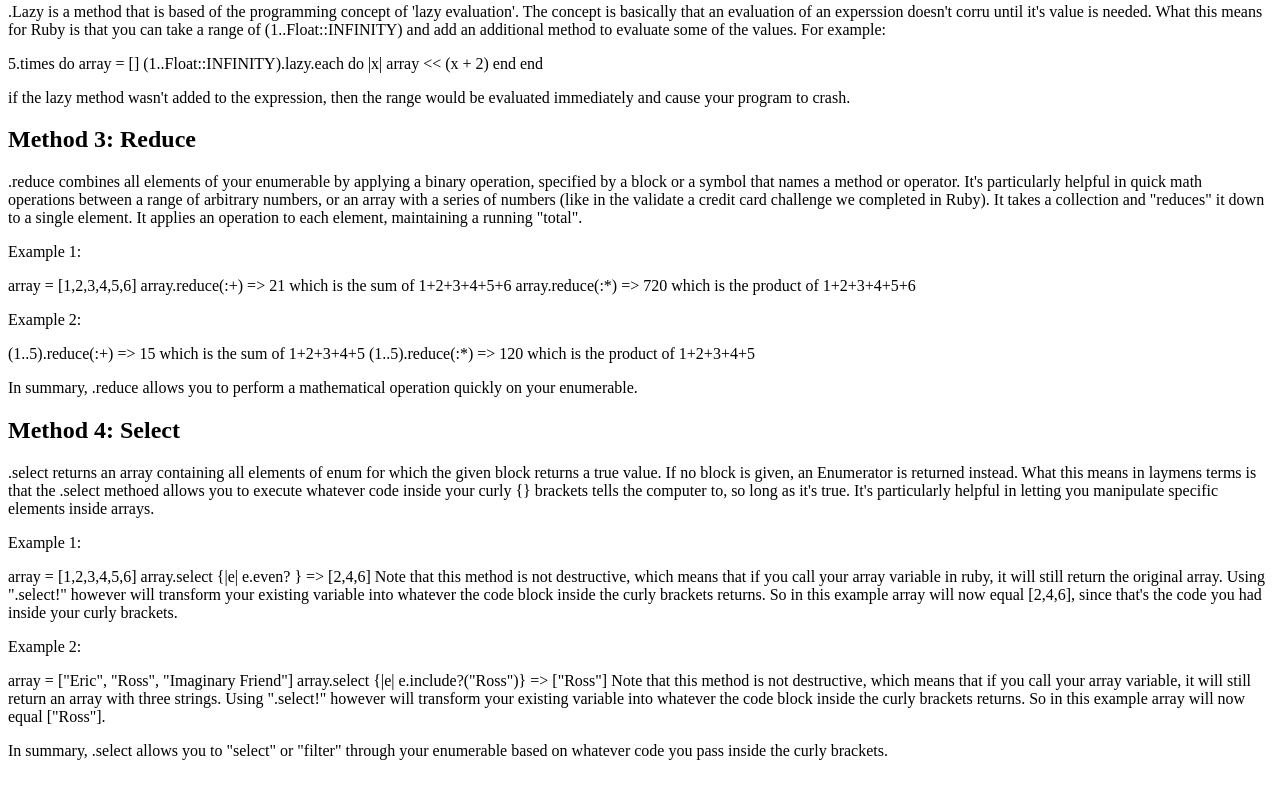
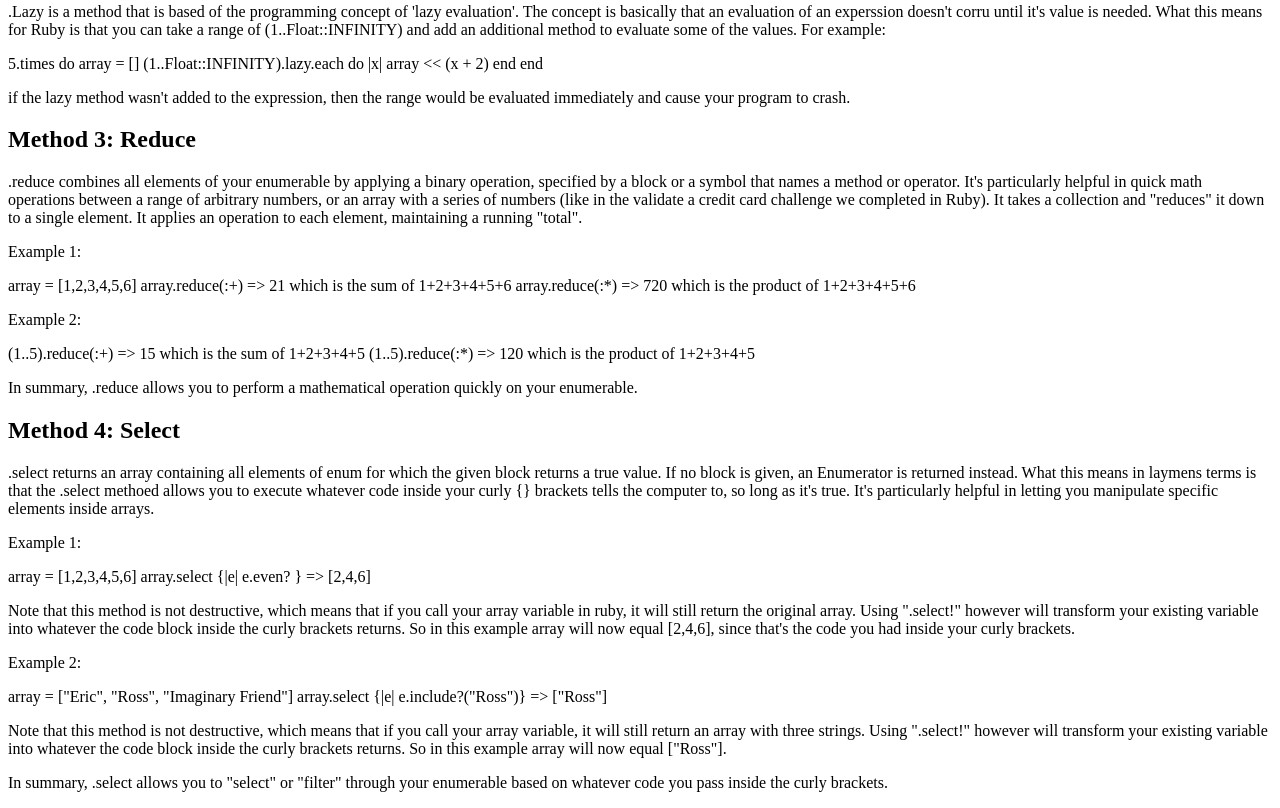
Before and after one commit to arosswilson/grapefruitricky.github.io, a plain HTML site: page blog/cheat-sheet.html in a window 1280 px wide. Shown: the part 471-1279 px from the top of the page. Before the commit the page ends 1247 px from the top, so only its background shows below. Drawn offline with Linux system fonts and the light colour scheme.

Commit message:
update formatting

```diff
--- a/blog/cheat-sheet.html
+++ b/blog/cheat-sheet.html
@@ -29,7 +29,8 @@
       <p>.Lazy is a method that is based of the programming concept of 'lazy evaluation'. The concept is basically that an evaluation of an experssion doesn't corru until it's value is needed. What this means for Ruby is that you can take a range of (1..Float::INFINITY) and add an additional method to evaluate some of the values. For example:
       </p>
 
-     <p class="code">5.times do
+     <p class="code">
+      5.times do
         array = []
         (1..Float::INFINITY).lazy.each do |x|
           array << (x + 2)
@@ -47,16 +48,20 @@
 
       <p>Example 1:</p>
 
-    <p class="code">array = [1,2,3,4,5,6]
+    <p class="code">
+      array = [1,2,3,4,5,6]
         array.reduce(:+)
       => 21 which is the sum of 1+2+3+4+5+6
+
         array.reduce(:*)
       => 720 which is the product of 1+2+3+4+5+6
       </p>
 
       <p>Example 2:</p>
-      <p class="code">(1..5).reduce(:+)
+      <p class="code">
+        (1..5).reduce(:+)
       => 15 which is the sum of 1+2+3+4+5
+
         (1..5).reduce(:*)
       => 120 which is the product of 1+2+3+4+5
       </p>
@@ -71,17 +76,21 @@
 
       <p>Example 1:</p>
 
-    <p class="code">array = [1,2,3,4,5,6]
+    <p class="code">
+      array = [1,2,3,4,5,6]
         array.select {|e| e.even? }
-         => [2,4,6]
+      => [2,4,6]</p>
+    <p>
        Note that this method is not destructive, which means that if you call your array variable in ruby, it will still return the original array. Using ".select!" however will transform your existing variable into whatever the code block inside the curly brackets returns. So in this example array will now equal [2,4,6], since that's the code you had inside your curly brackets.
       </p>
 
       <p>Example 2:</p>
-      <p class="code">array = ["Eric", "Ross", "Imaginary Friend"]
+      <p class="code">
+        array = ["Eric", "Ross", "Imaginary Friend"]
         array.select {|e| e.include?("Ross")}
         =>
-        ["Ross"]
+        ["Ross"]</p>
+      <p>
         Note that this method is not destructive, which means that if you call your array variable, it will still return an array with three strings. Using ".select!" however will transform your existing variable into whatever the code block inside the curly brackets returns. So in this example array will now equal ["Ross"].
       </p>
 
```
Lines whose indentation alone changed are shown as unchanged.
